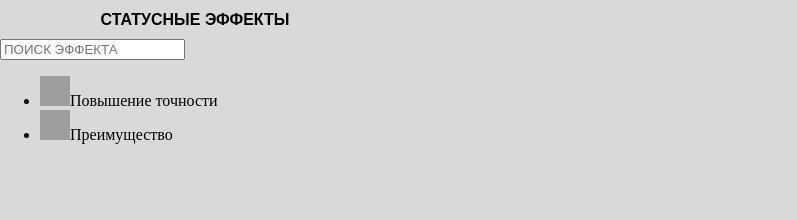
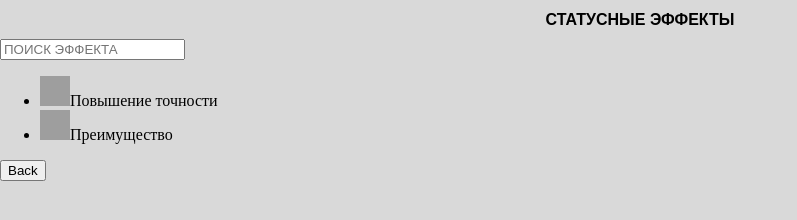
Before and after one commit to htdocss/htdocss.github.io, a plain HTML site: page index.html in a window 1280 px wide. Shown: the whole page, without its empty margins (0-797 px from the left). Drawn offline with Linux system fonts and the light colour scheme; grey boxes are pictures that could not be loaded.

Commit message:
Update index.html

```diff
--- a/index.html
+++ b/index.html
@@ -12,6 +12,7 @@ body {
 
 tr {
 	display : grid;
+    margin-bottom: 10px;
 }
 
 td {
@@ -79,7 +80,7 @@ td {
     <title>СТАТУСНЫЕ ЭФФЕКТЫ</title>
 </head>
 <body>
-    <div style='max-width: 390px;' id="main-page">
+    <div id="main-page">
         <h1 style='font-size:16px; font-family: Arial; font-weight:bold; text-align:center;'>СТАТУСНЫЕ ЭФФЕКТЫ</h1>
         <input type="text" id="search" placeholder="ПОИСК ЭФФЕКТА">
         <ul id="category-list">
@@ -165,7 +166,7 @@ td {
 
     </ul></div>
 
-    <div id="category-page" style="display: none; max-width: 390px;">
+    <div id="category-page">
         <button id="back-button">Back</button>
         <div id="category-content"></div>
     </div>
```
